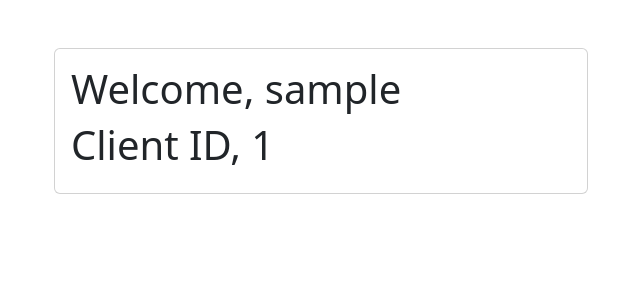
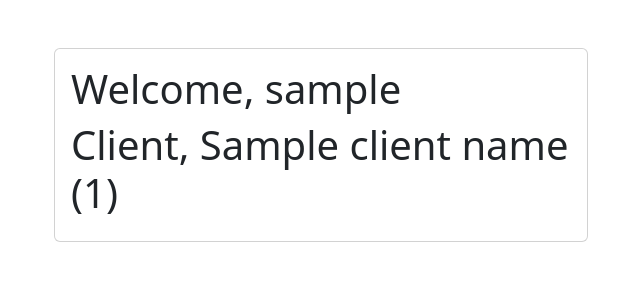
Before and after one commit to truclk/ai_model_prediction_service, a Django app: template frontend/templates/user/account.html in a window 1280 px wide. Shown: the part 56-356 px from the top of the page, without its empty margins (319-959 px from the left). Run offline with Django 4.2, Linux system fonts and the light colour scheme; a user stored in the database is signed in; tables that the repository leaves empty hold one stand-in row (values such as "Sample post"); the template is opened without the code that fills it: most values are stand-ins (such as "Sample title", 1, 10 or a date in 2020); parts of the project's set-up code (start-up, migrations or seed data) failed here and were passed over; some libraries are stand-ins or nearby versions.

Commit message:
Edit the client name

```diff
--- a/frontend/templates/user/account.html
+++ b/frontend/templates/user/account.html
@@ -6,7 +6,7 @@
             <div class="card mt-5">
                 <div class="card-body">
                         <h1>Welcome, {{ user.username }}</h1>
-                        <h1>Client ID, {{ client_id }}</h1>
+                        <h1>Client, {{client_name}} ({{ client_id }})</h1>
                 </div>
             </div>
         </div>
--- a/frontend/views/user_view.py
+++ b/frontend/views/user_view.py
@@ -6,7 +6,7 @@ from django.shortcuts import render
 
 
 def account(request):
-    context = {"client_id": request.session.get("client_id")}
+    context = {"client_id": request.session.get("client_id"), "client_name": request.session.get("client_name")}
 
     return render(request, "user/account.html", context)
 
```
